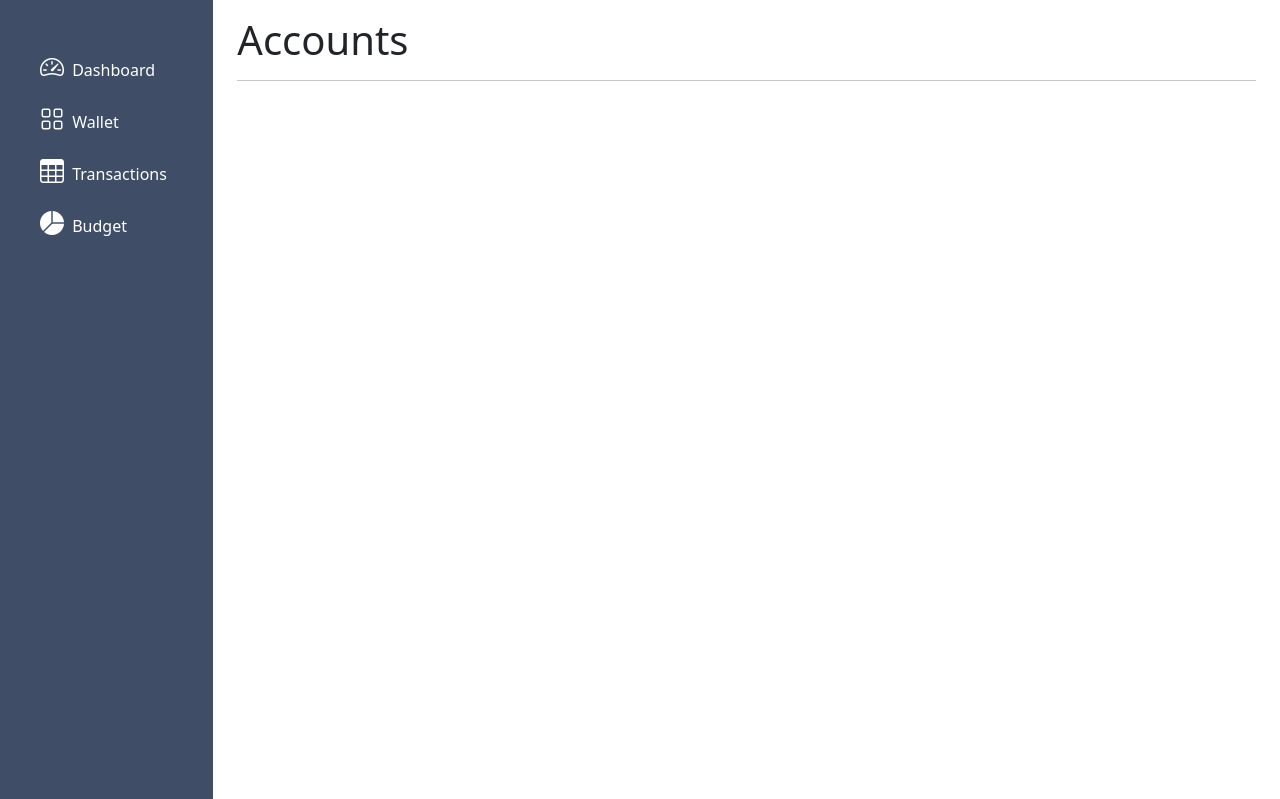
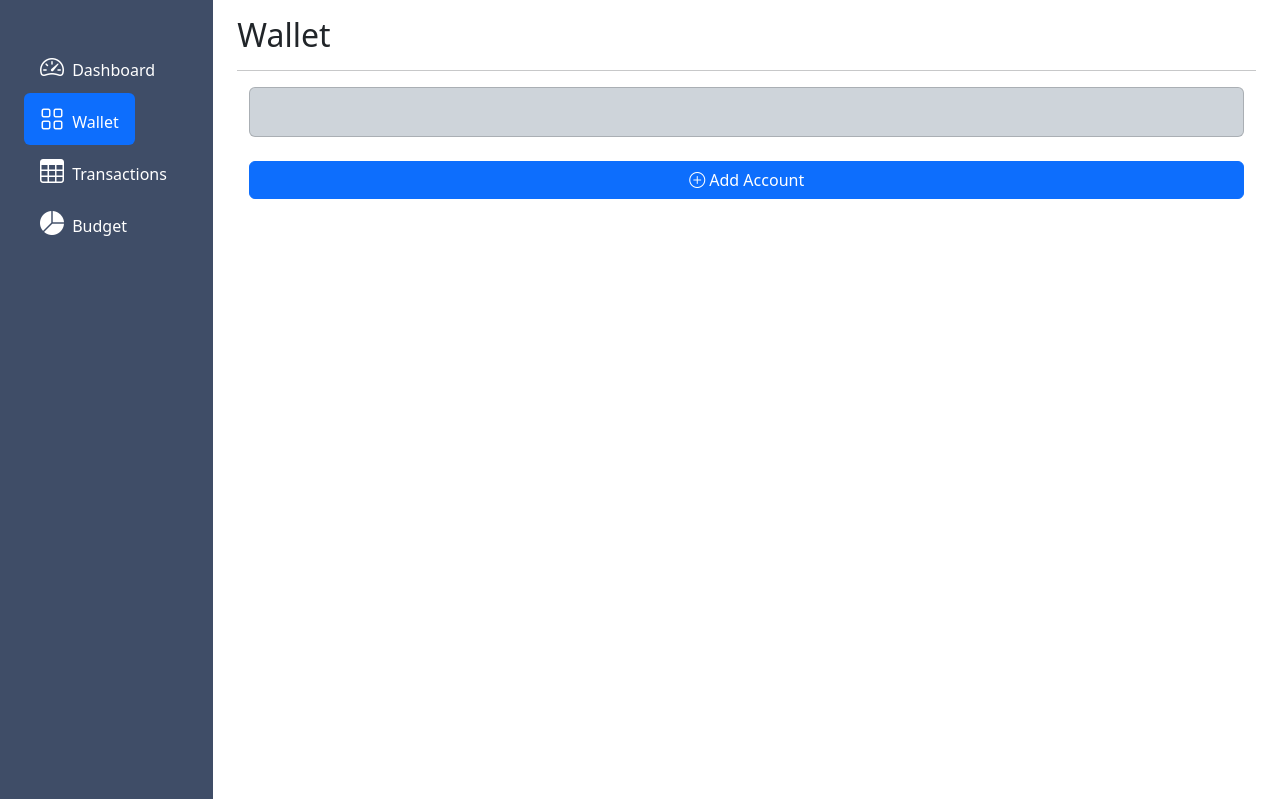
Before and after one commit to isobelmorales/findash, a Django app: page /wallet/accounts/ in a window 1280 px wide. Shown: the part 52-851 px from the top of the page. Run offline with Django 4.2, Linux system fonts and the light colour scheme; the visitor is signed in with stand-in values (Sample User, id 1); some libraries are stand-ins or nearby versions.

Commit message:
wallet/accounts index

```diff
--- a/main_app/templates/accounts/index.html
+++ b/main_app/templates/accounts/index.html
@@ -1,7 +1,58 @@
 {% extends 'base.html' %}
 
+{% block title %}Wallet | FinDash {% endblock %}
+
+{% block sidebar %}
+<li class="nav-item">
+    <a href="{% url 'dashboard' %}" class="nav-link align-middle text-white">
+        <i class="fs-4 bi-speedometer2"></i>
+        <span class="ms-1 d-none d-sm-inline">Dashboard</span>
+    </a>
+</li>
+<li class="nav-item">
+    <a href="{% url 'accounts_index' %}" class="nav-link align-middle  active" aria-current="page">
+        <i class="fs-4 bi-grid"></i>
+        <span class="ms-1 d-none d-sm-inline">Wallet</span>
+    </a>
+</li>
+<li class="nav-item">
+    <a href="#" class="nav-link align-middle text-white">
+        <i class="fs-4 bi-table"></i>
+        <span class="ms-1 d-none d-sm-inline">Transactions</span>
+    </a>
+</li>
+<li class="nav-item">
+    <a href="#" class="nav-link align-middle text-white">
+        <i class="fs-4 bi-pie-chart-fill"></i>
+        <span class="ms-1 d-none d-sm-inline">Budget</span>
+    </a>
+</li>
+{% endblock %}
+
 {% block content %}
-    <h1>Accounts</h1>
+    <h2>Wallet</h2>
     <hr>
-
+    <div class="container">
+        <div class="card bg-dark-subtle p-4">
+            <div class="row row-cols-1 row-cols-md-2 row-cols-lg-4 g-2">
+                {% for account in accounts %}
+                    <div class="col">
+                        <div class="card bg-body-secondary">
+                            <div class="card-body">
+                                <h5 class="card-title">{{ account.name }}</h5>
+                                <h6 class="card-subtitle mb-2 text-muted">{{ account.type }}</h6>
+                                <p class="card-text">Balance: ${{ account.balance }}</p>
+                            </div>
+                            <div class="card-footer text-muted text-center">
+                                <a href="#" class="card-link">View Details</a>
+                            </div>
+                        </div>
+                    </div>
+                {% endfor %}
+            </div>
+        </div>
+        <div class="d-grid mt-4">
+            <a href="#" class="btn btn-primary"><i class="bi bi-plus-circle"></i> Add Account</a>
+        </div>
+    </div>
 {% endblock %}
--- a/main_app/templates/base.html
+++ b/main_app/templates/base.html
@@ -30,7 +30,7 @@
                                 </a>
                             </li>
                             <li class="nav-item">
-                                <a href="#" class="nav-link align-middle text-white">
+                                <a href="{% url 'accounts_index' %}" class="nav-link align-middle text-white">
                                     <i class="fs-4 bi-grid"></i>
                                     <span class="ms-1 d-none d-sm-inline">Wallet</span>
                                 </a>
--- a/main_app/templates/dashboard.html
+++ b/main_app/templates/dashboard.html
@@ -10,7 +10,7 @@
         </a>
     </li>
     <li class="nav-item">
-        <a href="#" class="nav-link align-middle text-white">
+        <a href="{% url 'accounts_index' %}" class="nav-link align-middle text-white">
             <i class="fs-4 bi-grid"></i>
             <span class="ms-1 d-none d-sm-inline">Wallet</span>
         </a>
--- a/main_app/views.py
+++ b/main_app/views.py
@@ -33,4 +33,5 @@ def dashboard(request):
 # Accounts - Index
 @login_required
 def accounts_index(request):
-    return render(request, 'accounts/index.html')
+    accounts = Account.objects.filter(user=request.user)
+    return render(request, 'accounts/index.html', { 'accounts': accounts })
```
